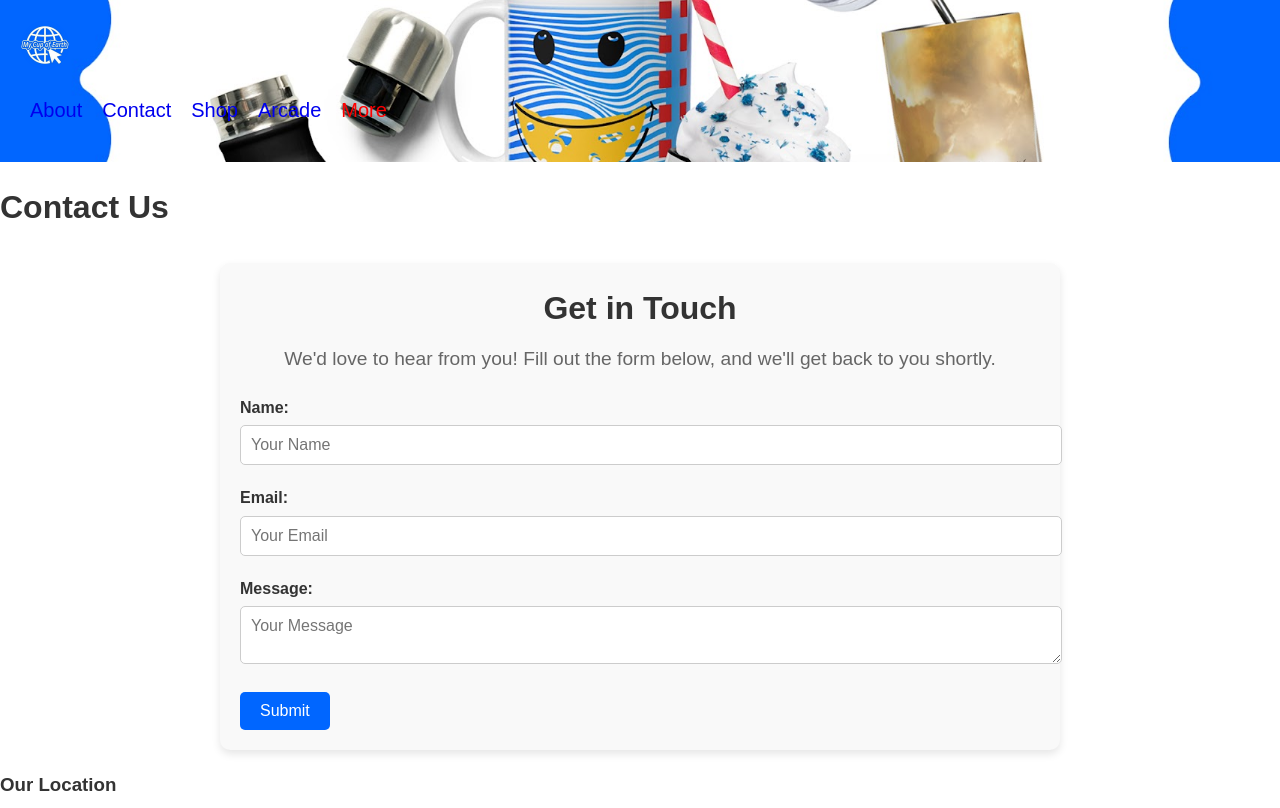
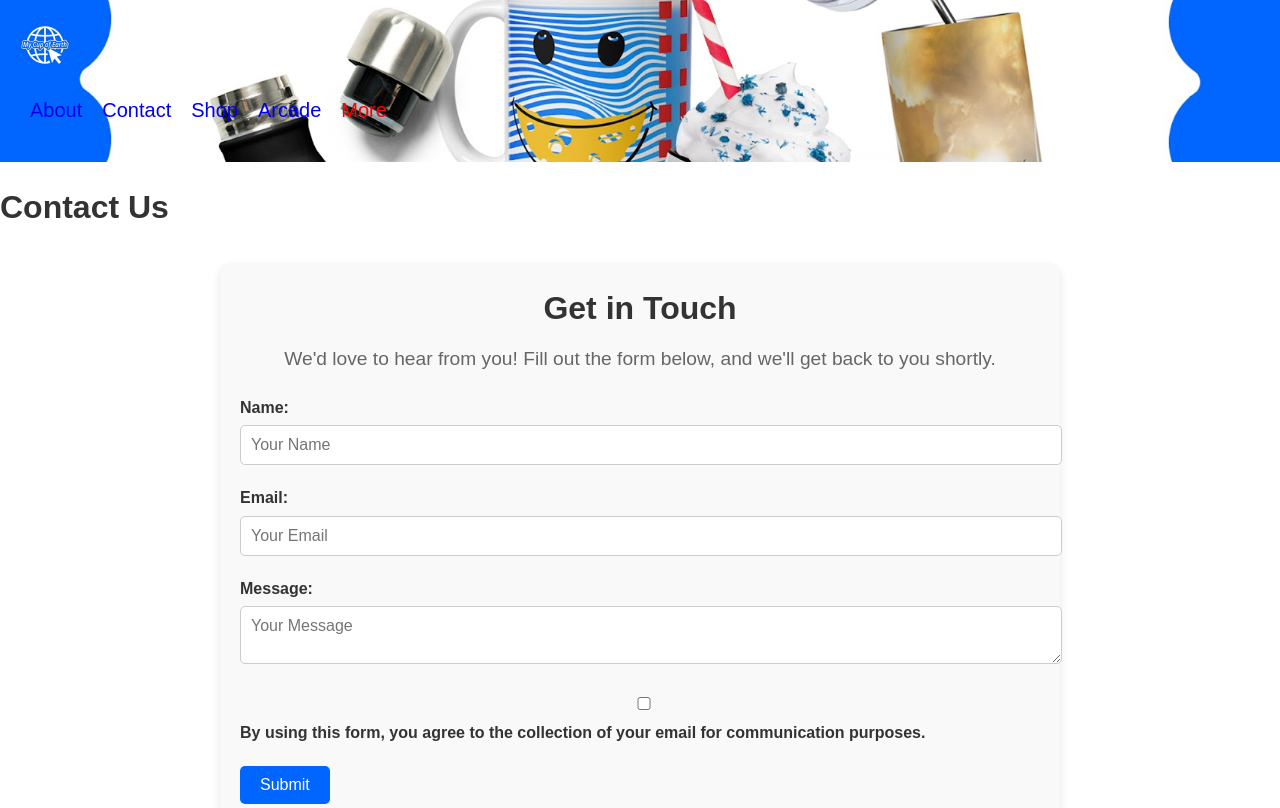
Before and after one commit to m-cochran/Randomerr, a Jekyll site: the page built from contact.md, in a window 1280 px wide. Shown: the top 808 px of the page. Built offline with Jekyll 4.4.1, drawn with Linux system fonts in a browser that asks for light colours; grey boxes are pictures that could not be loaded.

Commit message:
Update contact.md

```diff
--- a/contact.md
+++ b/contact.md
@@ -25,8 +25,14 @@ permalink: /contact/
       <label for="message">Message:</label>
       <textarea id="message" name="entry.839337160" placeholder="Your Message" required></textarea>
 
+      <!-- Email Collection Agreement -->
+      <div class="email-collection">
+        <input type="checkbox" id="agree" name="agree" required>
+        <label for="agree">By using this form, you agree to the collection of your email for communication purposes.</label>
+      </div>
+
       <!-- Submit Button -->
-      <button type="submit">Submit</button>
+      <button type="submit" id="submit-button">Submit</button>
     </form>
 
     <!-- Success Message -->
@@ -79,6 +85,15 @@ permalink: /contact/
       color: #06f;
       font-size: 1.2rem;
       margin-top: 20px;
+    }
+
+    /* Email collection agreement */
+    .email-collection {
+      margin-bottom: 20px;
+    }
+
+    .email-collection input[type="checkbox"] {
+      margin-right: 10px;
     }
 
     /* Google Map */
@@ -148,6 +163,13 @@ permalink: /contact/
     document.getElementById('contact-form').addEventListener('submit', function(e) {
       e.preventDefault();  // Prevent default form submission
 
+      // Check if the agreement checkbox is checked
+      const agreementCheckbox = document.getElementById('agree');
+      if (!agreementCheckbox.checked) {
+        alert("Please agree to the email collection terms.");
+        return;
+      }
+
       // Prepare form data for submission
       const form = e.target;
       const formData = new FormData(form);
```
